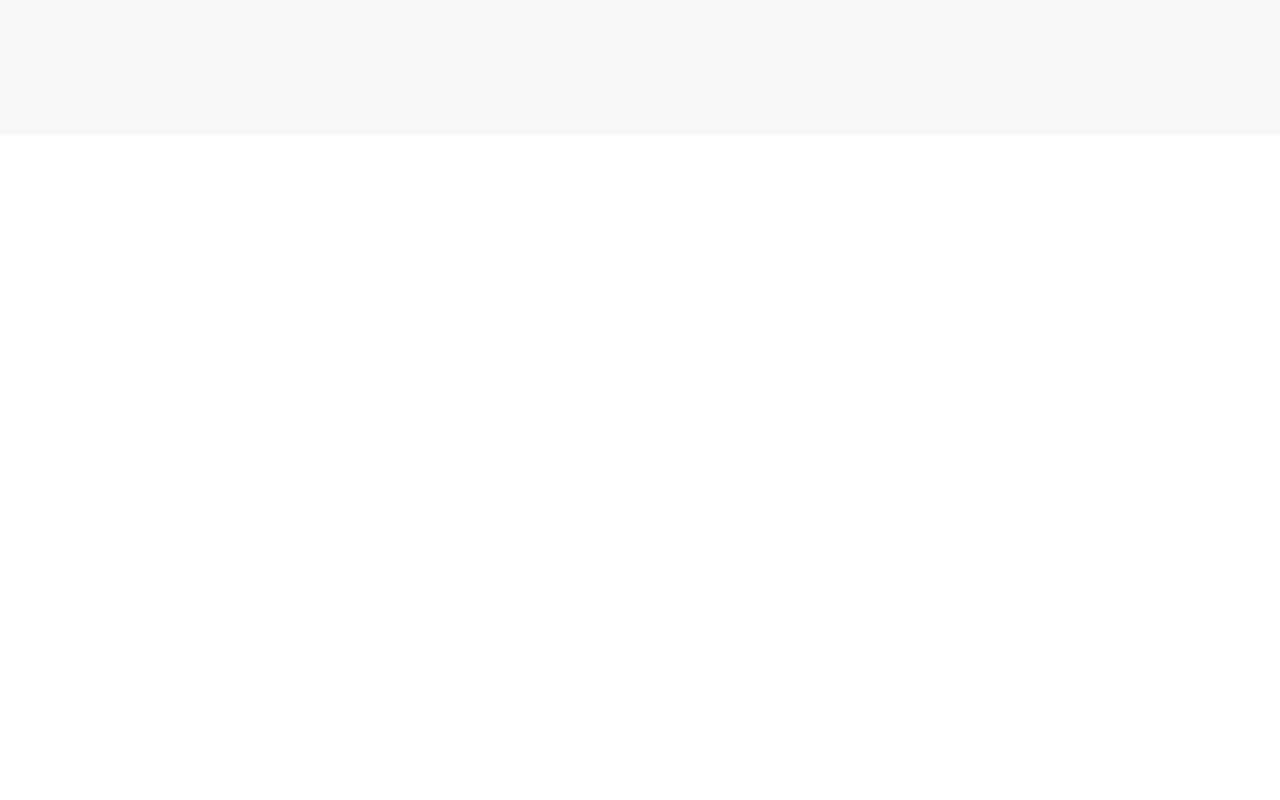
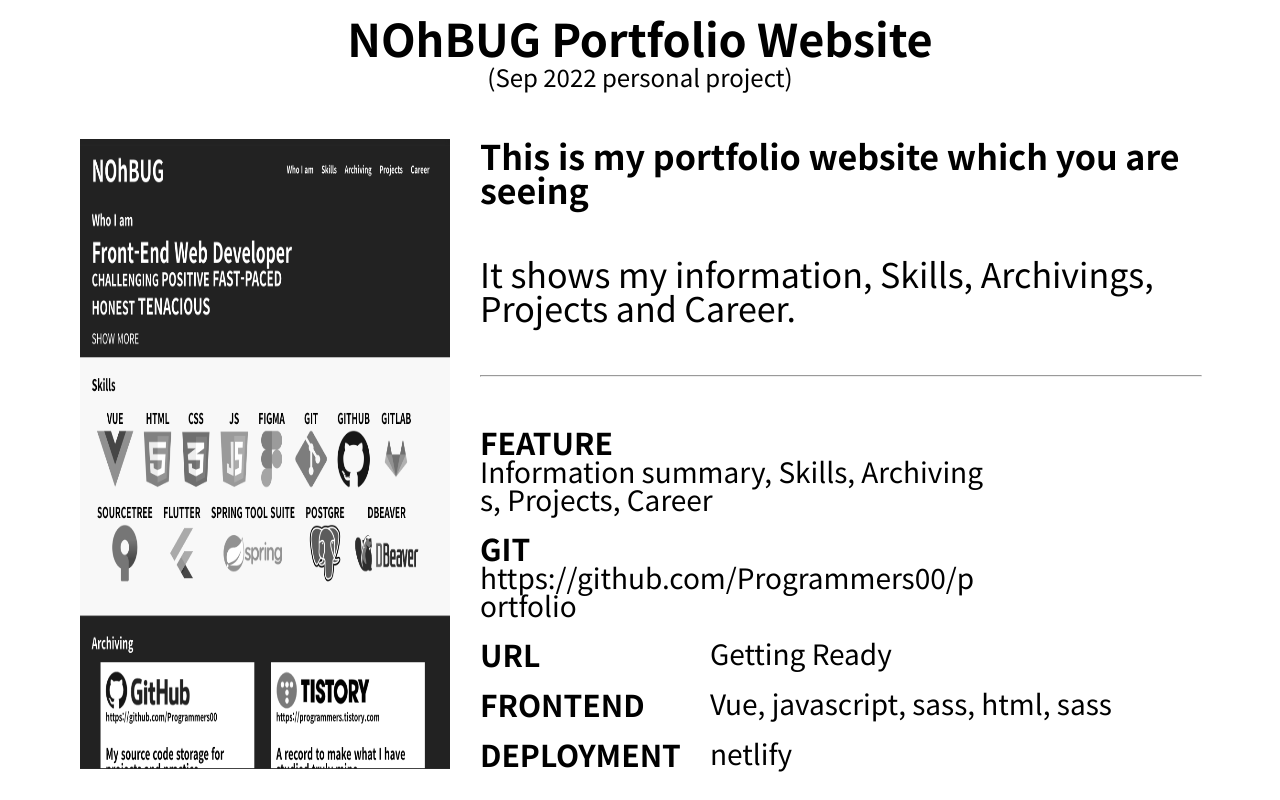
Before and after one commit to Programmers00/portfolio, a Vue app: page / in a window 1280 px wide. Shown: the part 1620-2420 px from the top of the page. Before the commit the page ends 1755 px from the top, so only its background shows below. Built offline with nearby package versions, Linux system fonts and the light colour scheme.

Commit message:
refs #6 projects page, projectCard component

```diff
--- /dev/null
+++ b/src/components/ProjectCard.vue
@@ -0,0 +1,120 @@
+<template>
+  <div class="mainProjectCard">
+    <div class="projectTitleBox">
+      <!-- projectTitle -->
+      <div class="projectTitle">
+        <slot name="projectTitle"><p>Default projectTitle</p> </slot>
+      </div>
+      <!-- projectDuration -->
+      <div class="projectDuration">
+        <slot name="projectDuration">Default projectInfo</slot>
+      </div>
+    </div>
+    <div class="projectContent">
+      <!-- projectImg -->
+      <div class="projectImg">
+        <slot name="projectImg">
+          <div>NO IMAGE</div>
+          /></slot
+        >
+      </div>
+      <div class="projectInfoBox">
+        <!-- projectSubtitle -->
+        <div class="projectSubtitle">
+          <slot name="projectSubtitle"> project Subtitle</slot>
+        </div>
+        <!-- projectSummary -->
+        <div class="projectSummary">
+          <slot name="projectSummary"> project Summary</slot>
+        </div>
+        <hr width="100%" />
+        <!-- projectDetail -->
+        <div class="projectDetail">
+          <slot name="projectDetail">
+            <div>Defalut project Detail</div>
+          </slot>
+        </div>
+      </div>
+    </div>
+  </div>
+</template>
+
+<script>
+export default {
+  name: "InfoCard",
+  components: {},
+};
+</script>
+
+<style lang="scss">
+.mainProjectCard {
+  padding-block: 30px;
+  padding-inline: 80px;
+  background-color: white;
+  display: flex;
+  color: black;
+  height: auto;
+  flex-direction: column;
+  flex-wrap: wrap;
+  width: 100%;
+  .projectTitleBox {
+    display: flex;
+    flex-direction: column;
+    flex-wrap: wrap;
+    justify-self: center;
+    align-content: center;
+    gap: 5px;
+    .projectTitle {
+      text-align: center;
+      font-weight: 700;
+      font-size: 45px;
+      line-height: 45px;
+    }
+    .projectDuration {
+      text-align: center;
+      font-weight: 400;
+      font-size: 24px;
+      line-height: 24px;
+    }
+  }
+  .projectContent {
+    display: flex;
+    flex-direction: row;
+    flex-wrap: wrap;
+    justify-content: space-evenly;
+    justify-self: center;
+    padding-block: 50px;
+    gap: 30px;
+    .projectImg {
+      mix-blend-mode: luminosity;
+      display: flex;
+      flex: 1;
+      min-width: 370px;
+    }
+    .projectInfoBox {
+      min-width: 300px;
+      display: flex;
+      flex: 2;
+      flex-wrap: wrap;
+      flex-direction: column;
+      gap: 50px;
+      .projectSubtitle {
+        font-weight: 700;
+        font-size: 34px;
+        line-height: 34px;
+      }
+      .projectSummary {
+        font-weight: 400;
+        font-size: 34px;
+        line-height: 34px;
+      }
+      .projectDetail {
+        gap: 20px;
+        display: flex;
+        flex-wrap: wrap;
+        flex-direction: column;
+      }
+    }
+  }
+}
+</style>
--- a/src/layout/AppMain.vue
+++ b/src/layout/AppMain.vue
@@ -3,6 +3,7 @@
     <Who />
     <Skills />
     <Archiving />
+    <Projects />
   </main>
 </template>
 
@@ -10,12 +11,14 @@
 import Who from "@/views/main/Who.vue";
 import Skills from "@/views/main/Skills.vue";
 import Archiving from "@/views/main/Archiving.vue";
+import Projects from "@/views/main/Projects.vue";
 export default {
   name: "AppMain",
   components: {
     Who,
     Skills,
     Archiving,
+    Projects,
   },
 };
 </script>
--- /dev/null
+++ b/src/views/main/Projects.vue
@@ -0,0 +1,120 @@
+<template>
+  <BaseBox :bgColorData="bgColorData">
+    <!-- title -->
+    <template v-slot:title> Projects </template>
+    <!-- content -->
+    <template v-slot:content>
+      <div class="projectsContent">
+        <ProjectCard
+          v-for="{
+            projectTitle,
+            projectDuration,
+            projectImgSrc,
+            projectSubtitle,
+            projectSummary,
+            projectDetailData,
+          } in projectData"
+          v-bind:key="projectTitle"
+        >
+          <template v-slot:projectTitle>{{ projectTitle }} </template>
+          <template v-slot:projectDuration>{{ projectDuration }} </template>
+          <template v-slot:projectImg>
+            <img
+              width="100%"
+              :src="`/assets/images/${projectImgSrc}.png`"
+              alt="No Image"
+            />
+          </template>
+          <template v-slot:projectSubtitle>{{ projectSubtitle }} </template>
+          <template v-slot:projectSummary>{{ projectSummary }} </template>
+          <template v-slot:projectDetail>
+            <div
+              style="display: flex; flex-direction: row; flex-wrap: wrap"
+              v-for="(value, key) in projectDetailData"
+              v-bind:key="key"
+            >
+              <div class="key">{{ key.toUpperCase() }}</div>
+              <div class="value">{{ value }}</div>
+            </div>
+          </template>
+        </ProjectCard>
+      </div>
+    </template>
+  </BaseBox>
+</template>
+
+<script>
+import BaseBox from "@/components/BaseBox.vue";
+import ProjectCard from "@/components/ProjectCard.vue";
+export default {
+  name: "Projects",
+  components: {
+    BaseBox,
+    ProjectCard,
+  },
+  data: () => ({
+    bgColorData: "white",
+    projectData: [
+      {
+        projectTitle: "NOhBUG Portfolio Website",
+        projectDuration: "(Sep 2022 personal project)",
+        projectImgSrc: "portfolio",
+        projectSubtitle: "This is my portfolio website which you are seeing",
+        projectSummary:
+          "It shows my information, Skills, Archivings, Projects and Career.",
+        projectDetailData: {
+          feature: "Information summary, Skills, Archivings, Projects, Career",
+          git: "https://github.com/Programmers00/portfolio",
+          url: "Getting Ready",
+          frontEnd: "Vue, javascript, sass, html, sass",
+          deployment: "netlify",
+        },
+      },
+      {
+        projectTitle: "Baby Sleep",
+        projectDuration: "(July 2022 - ing personal project)",
+        projectImgSrc: "babySleep",
+        projectSubtitle:
+          "This application is white noise application for my baby",
+        projectSummary:
+          "I made it for learning flutter and putting my baby to sleep. The application is getting ready.",
+        projectDetailData: {
+          feature: "Various white noise, volum control, UI/UX",
+          git: "https://github.com/Programmers00/white_noise",
+          url: "Getting Ready",
+          frontEnd: "Flutter, Dart",
+          deployment: "Getting Ready",
+        },
+      },
+    ],
+  }),
+};
+</script>
+
+<style lang="scss">
+.projectsContent {
+  display: flex;
+  flex-direction: row;
+  justify-content: space-evenly;
+  justify-self: center;
+  flex-wrap: wrap;
+  padding-block: 25px;
+  color: white;
+  height: auto;
+  gap: 30px;
+}
+
+.key {
+  min-width: 230px;
+  font-weight: 700;
+  font-size: 30px;
+  line-height: 30px;
+}
+.value {
+  max-width: 510px;
+  word-break: break-all;
+  font-weight: 400;
+  font-size: 28px;
+  line-height: 28px;
+}
+</style>
```
Also changed, not shown: public/assets/images/babySleep.png (added), public/assets/images/portfolio.png (added).
